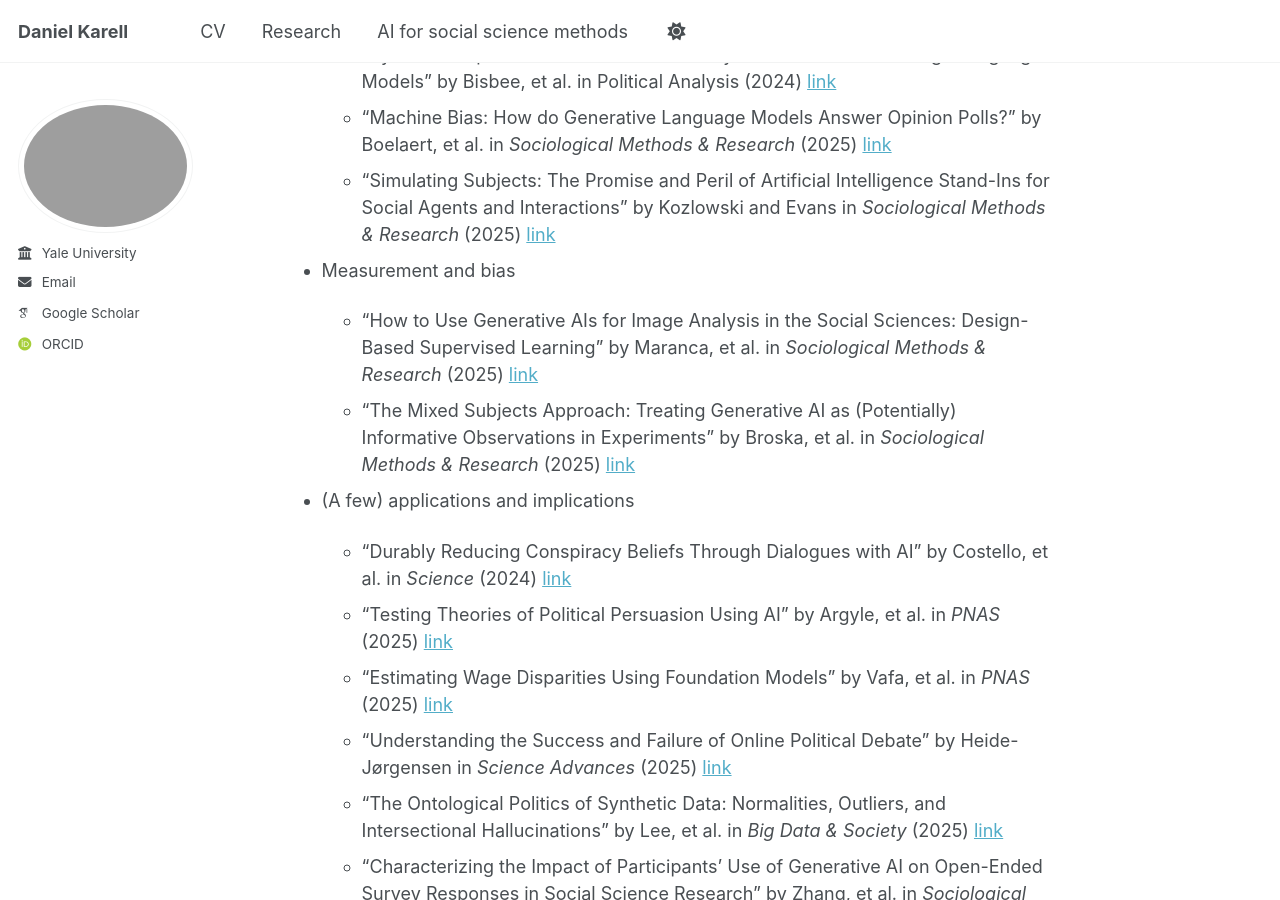
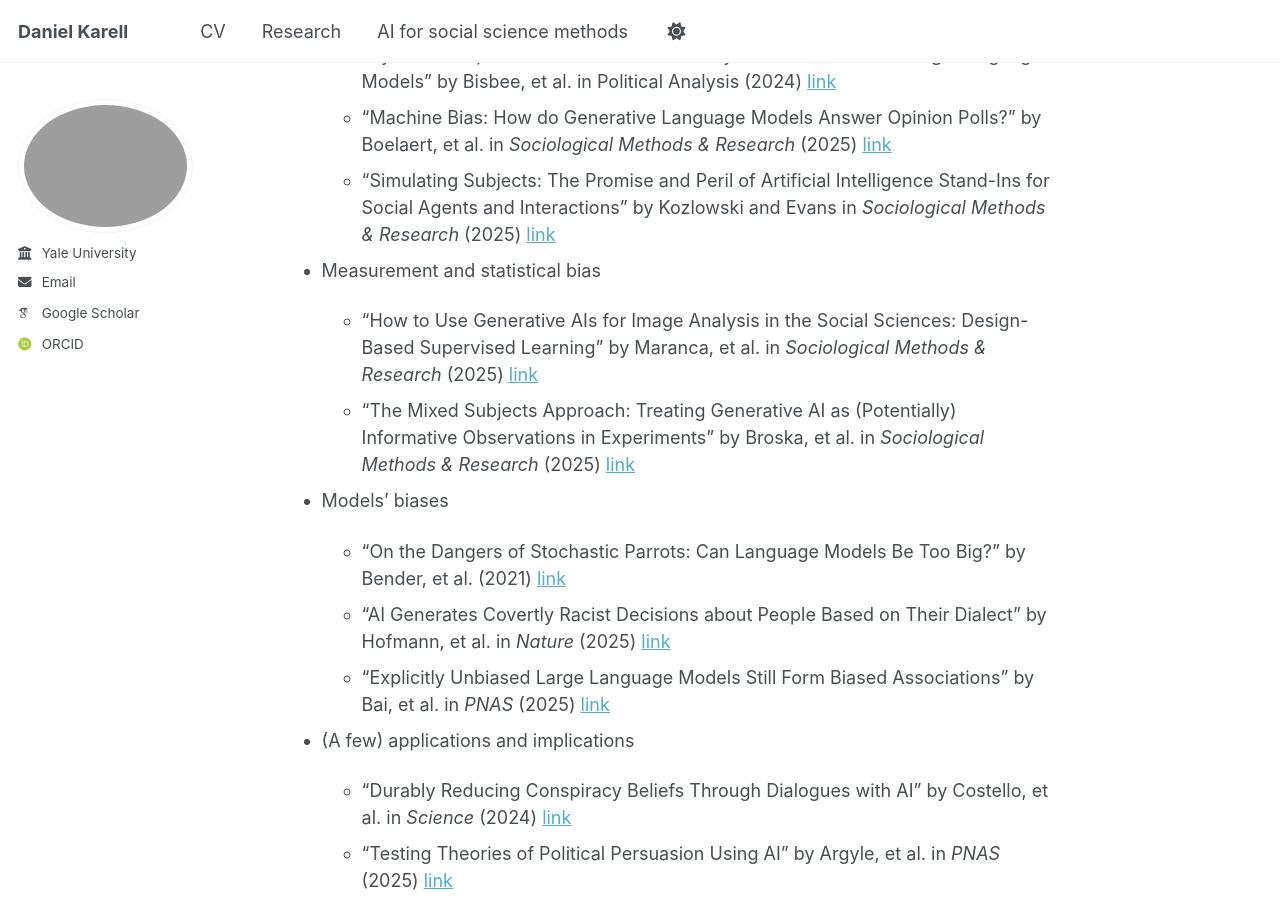
Before and after one commit to dkarell/dkarell.github.io, a Jekyll site: the page built from _pages/ai_for_social_science_methods.md, in a window 1280 px wide and 900 px high, scrolled down 2154 px. Built offline with Jekyll 4.4.1, drawn with Linux system fonts in a browser that asks for light colours; some web fonts are replaced; a script that is not in the unit is left out; some of the changed text lies outside the part shown.

Commit message:
Update ai_for_social_science_methods.md

```diff
--- a/_pages/ai_for_social_science_methods.md
+++ b/_pages/ai_for_social_science_methods.md
@@ -35,7 +35,7 @@ Using AI in the social sciences is a rapidly-growing area of research. There are
 
 - Prompting
 
-  - "Structure from Prompts: Generative AI as a Flexible and Accessible Information Extraction Engine" by Stuhler, et al. in *Sociological Methods & Research* (2025) [link](https://journals.sagepub.com/doi/abs/10.1177/00491241251336794)
+  - "From Codebooks to Promptbooks: Extracting Information from Text with Generative Large Language Models" by Stuhler, et al. in *Sociological Methods & Research* (2025) [link](https://journals.sagepub.com/doi/abs/10.1177/00491241251336794)
   - "Chain-of-Thought Prompting Elicits Reasoning in Large Language Models" by Wei, et al. on arXiv (2023) [link](https://arxiv.org/abs/2201.11903)
   - "Concept-Guided Chain-of-Thought Prompting for Pairwise Comparison Scoring of Texts with Large Language Models" by Wu, et al. on arXiv (2025) [link](https://arxiv.org/abs/2310.12049)
   - "Survey on Prompt Tuning", by Li, et al. on arXiv (2025) [link](https://arxiv.org/abs/2507.06085)
@@ -54,10 +54,16 @@ Using AI in the social sciences is a rapidly-growing area of research. There are
   - "Machine Bias: How do Generative Language Models Answer Opinion Polls?" by Boelaert, et al. in *Sociological Methods & Research* (2025) [link](https://journals.sagepub.com/doi/abs/10.1177/00491241251330582)
   - "Simulating Subjects: The Promise and Peril of Artificial Intelligence Stand-Ins for Social Agents and Interactions" by Kozlowski and Evans in *Sociological Methods & Research* (2025) [link](https://journals.sagepub.com/doi/abs/10.1177/00491241251337316)
 
-- Measurement and bias
+- Measurement and statistical bias
 
   - "How to Use Generative AIs for Image Analysis in the Social Sciences: Design-Based Supervised Learning" by Maranca, et al. in *Sociological Methods & Research* (2025) [link](https://journals.sagepub.com/doi/abs/10.1177/00491241251333372)
   - "The Mixed Subjects Approach: Treating Generative AI as (Potentially) Informative Observations in Experiments" by Broska, et al. in *Sociological Methods & Research* (2025) [link](https://journals.sagepub.com/doi/abs/10.1177/00491241251326865)
+
+- Models' biases
+
+  - "On the Dangers of Stochastic Parrots: Can Language Models Be Too Big?" by Bender, et al. (2021) [link](https://dl.acm.org/doi/10.1145/3442188.3445922)
+  - "AI Generates Covertly Racist Decisions about People Based on Their Dialect" by Hofmann, et al. in *Nature* (2025) [link](https://www.nature.com/articles/s41586-024-07856-5)
+  - "Explicitly Unbiased Large Language Models Still Form Biased Associations" by Bai, et al. in *PNAS* (2025) [link](https://www.pnas.org/doi/10.1073/pnas.2416228122)
 
 - (A few) applications and implications
 
```
